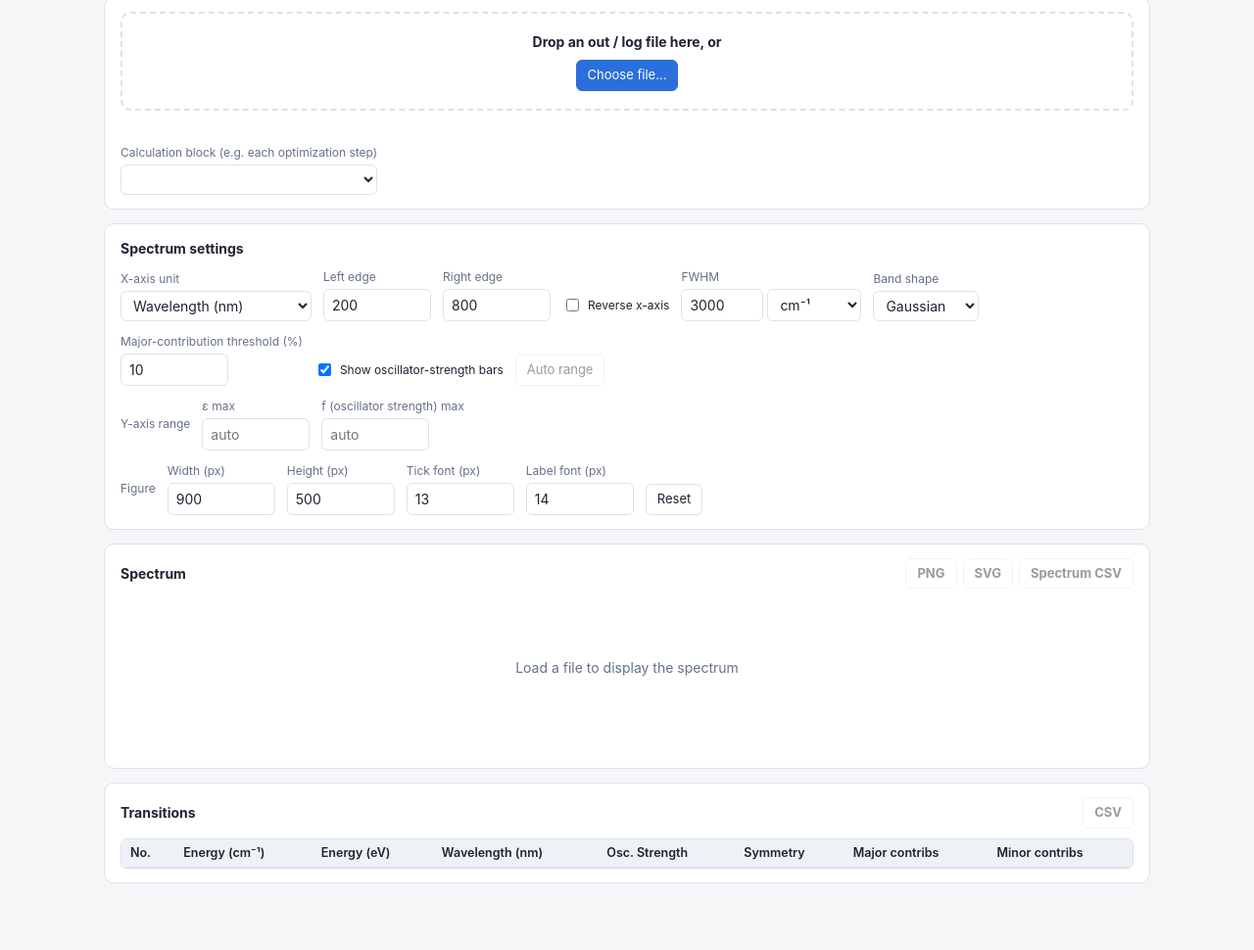
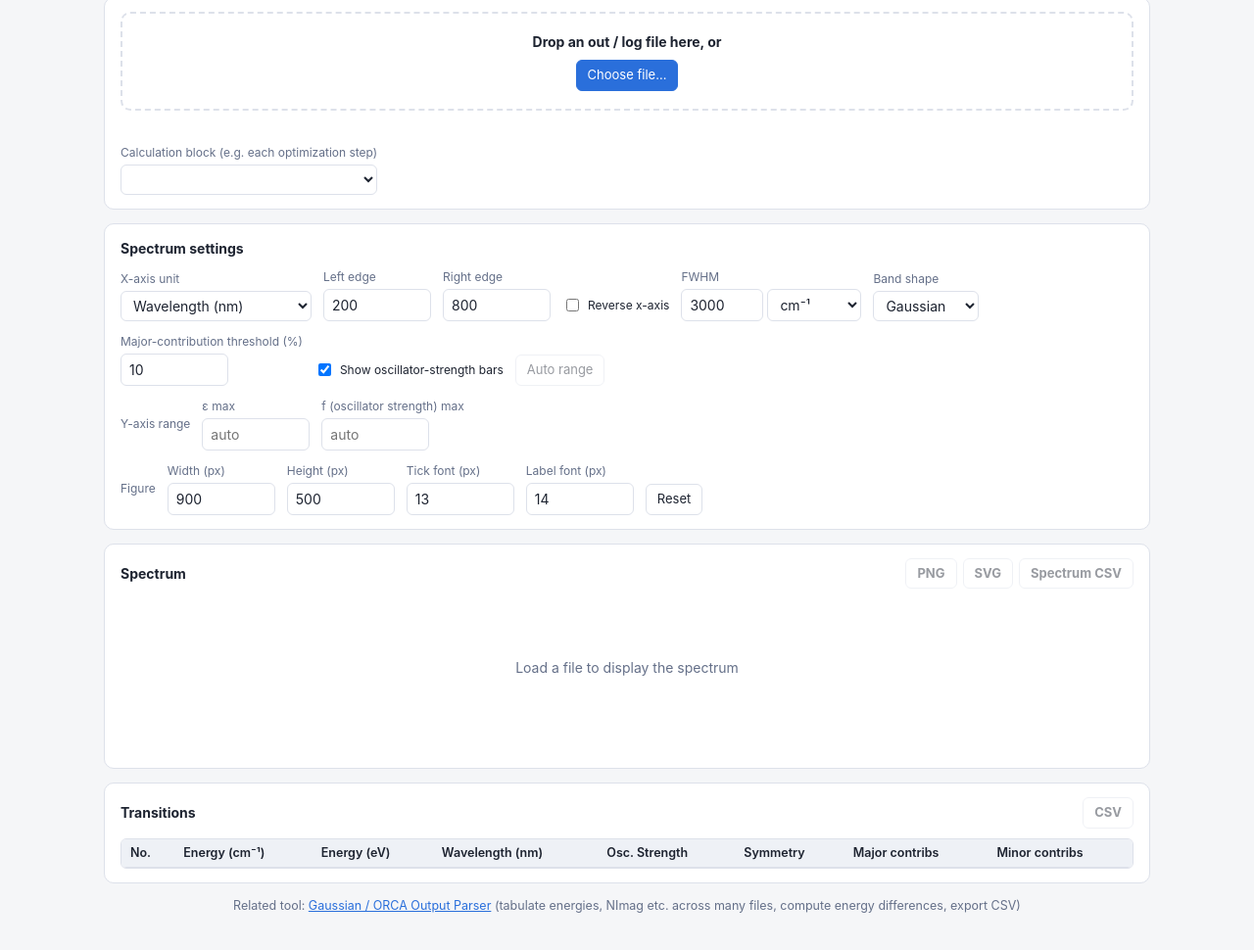
Before and after one commit to ken1yama/tddft-spectrum-viewer, a plain HTML site: page index.html in a window 1280 px wide. Shown: the part 110-1080 px from the top of the page at 98% size. Drawn offline with Linux system fonts and the light colour scheme.

Commit message:
Add link to the related Gaussian / ORCA Output Parser
Footer link in the page (ja/en) and a related-tool line at the top of the
README.

Co-Authored-By: Claude Sonnet 5.5 <noreply@anthropic.com>

```diff
--- a/index.html
+++ b/index.html
@@ -76,6 +76,8 @@ progress{width:100%;height:6px;margin-top:8px}
 .lang button+button{border-left:1px solid var(--line)}
 .lang button[aria-pressed="true"]{background:var(--accent);color:var(--accent-fg)}
 .rowlabel{align-self:center}
+.foot{text-align:center;color:var(--muted);font-size:12.5px;margin:6px 0 0}
+.foot a{color:var(--accent)}
 @media (max-width:560px){ .field input{width:96px} }
 </style>
 </head>
@@ -170,6 +172,8 @@ progress{width:100%;height:6px;margin-top:8px}
       <th>No.</th><th>Energy (cm⁻¹)</th><th>Energy (eV)</th><th>Wavelength (nm)</th><th>Osc. Strength</th><th>Symmetry</th><th>Major contribs</th><th>Minor contribs</th>
     </tr></thead><tbody></tbody></table></div>
   </div>
+
+  <p class="foot"><span data-i18n="relatedLabel"></span> <a href="https://ken1yama.github.io/gaussian-orca-parser/" target="_blank" rel="noopener" data-i18n="relatedName"></a> <span data-i18n="relatedDesc"></span></p>
 </div>
 
 <script>
@@ -464,6 +468,8 @@ function buildSVG(pal, o, forExport) {
 const I18N = {
   ja: {
     docTitle: 'TDDFT スペクトル', title: 'TDDFT スペクトル',
+    relatedLabel: '関連ツール:', relatedName: 'Gaussian / ORCA 出力解析ツール',
+    relatedDesc: '(複数ファイルのエネルギー・NImag などを表にまとめ、エネルギー差も計算して CSV 出力)',
     sub: 'Gaussian の TDDFT 出力（.out / .log）から遷移テーブルと UV-Vis スペクトルを作成します。ファイルはブラウザ内だけで処理され、外部には送信されません。',
     dropMain: 'ここに out / log ファイルをドロップ、または', pick: 'ファイルを選択…',
     block: '計算ブロック（最適化の各ステップなど）',
@@ -499,6 +505,8 @@ const I18N = {
   },
   en: {
     docTitle: 'TDDFT Spectrum', title: 'TDDFT Spectrum',
+    relatedLabel: 'Related tool:', relatedName: 'Gaussian / ORCA Output Parser',
+    relatedDesc: '(tabulate energies, NImag etc. across many files, compute energy differences, export CSV)',
     sub: 'Create a transition table and a UV-Vis spectrum from the TDDFT output (.out / .log) of Gaussian. Files are processed entirely in your browser and are never uploaded.',
     dropMain: 'Drop an out / log file here, or', pick: 'Choose file…',
     block: 'Calculation block (e.g. each optimization step)',
```
Also changed, not shown: 1 other file.
